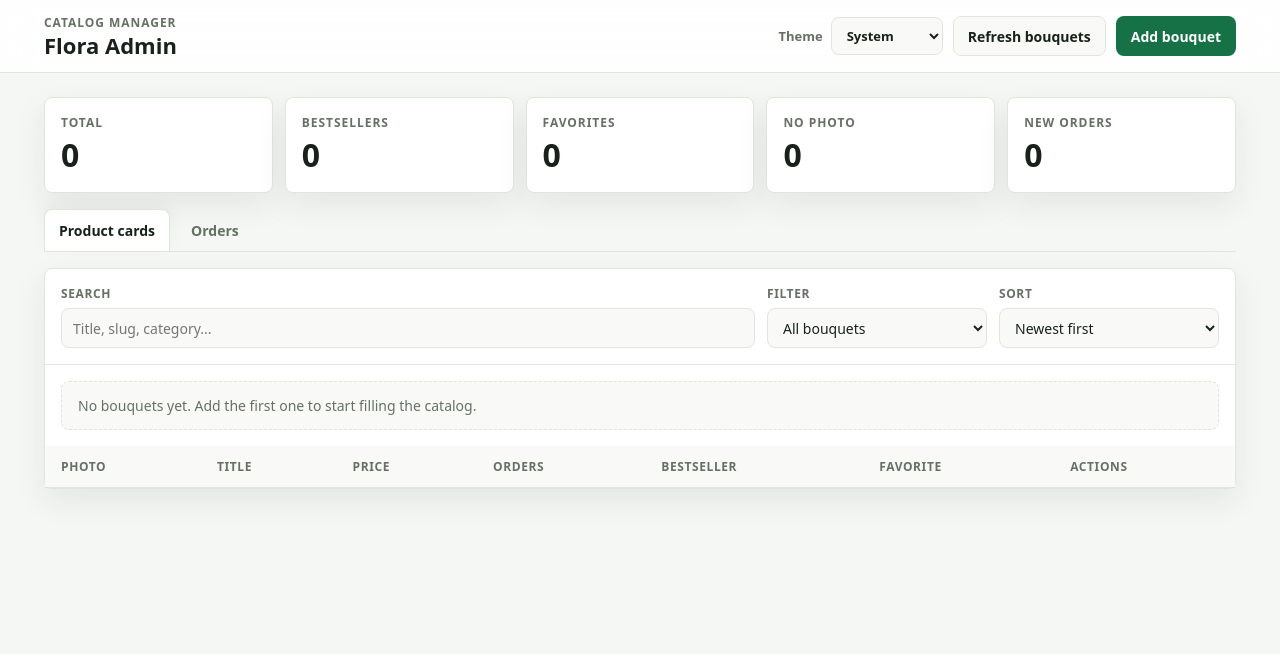
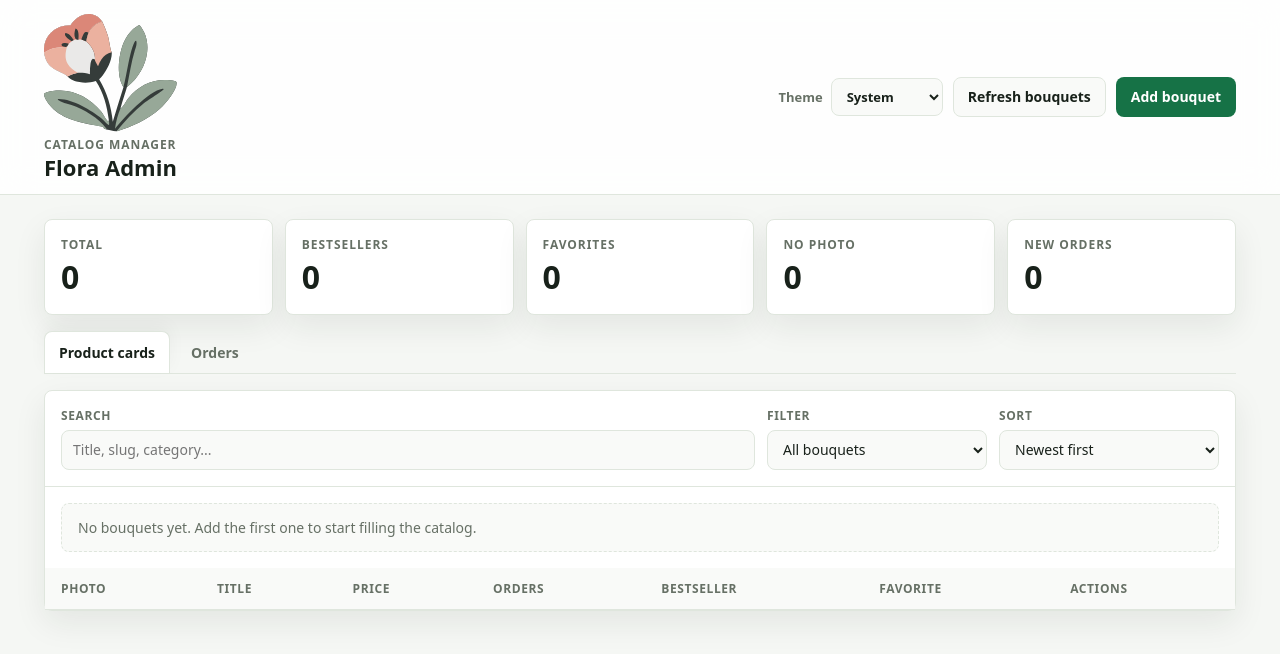
Before and after one commit to CodeNoob53/UMT-backend-flora, a website: page public/admin/index.html in a window 1280 px wide. Drawn offline with Linux system fonts and the light colour scheme; no server answers.

Commit message:
feat: add brand mark and favicon links to admin header
Flower SVG sprite, PNG favicon wired via <link> tags. Header logo
wrapped in .brand flex container with the flower icon beside it.

```diff
--- a/public/admin/index.html
+++ b/public/admin/index.html
@@ -4,14 +4,19 @@
   <meta charset="UTF-8">
   <meta name="viewport" content="width=device-width, initial-scale=1.0">
   <title>Flora Admin</title>
+  <link rel="icon" type="image/svg+xml" href="favicon.svg">
+  <link rel="icon" type="image/png" sizes="32x32" href="favicon-32x32.png">
   <link rel="stylesheet" href="admin.css">
 </head>
 <body>
   <header class="header">
     <div class="header-inner">
-      <div>
-        <span class="eyebrow">Catalog manager</span>
-        <h1 class="logo">Flora Admin</h1>
+      <div class="brand">
+        <svg class="brand-mark" viewBox="0 0 96 85" aria-hidden="true"><use href="sprite.svg#icon-flower"></use></svg>
+        <div>
+          <span class="eyebrow">Catalog manager</span>
+          <h1 class="logo">Flora Admin</h1>
+        </div>
       </div>
       <div class="header-actions">
         <label class="theme-control">
```
Also changed, not shown: public/admin/sprite.svg (added).
